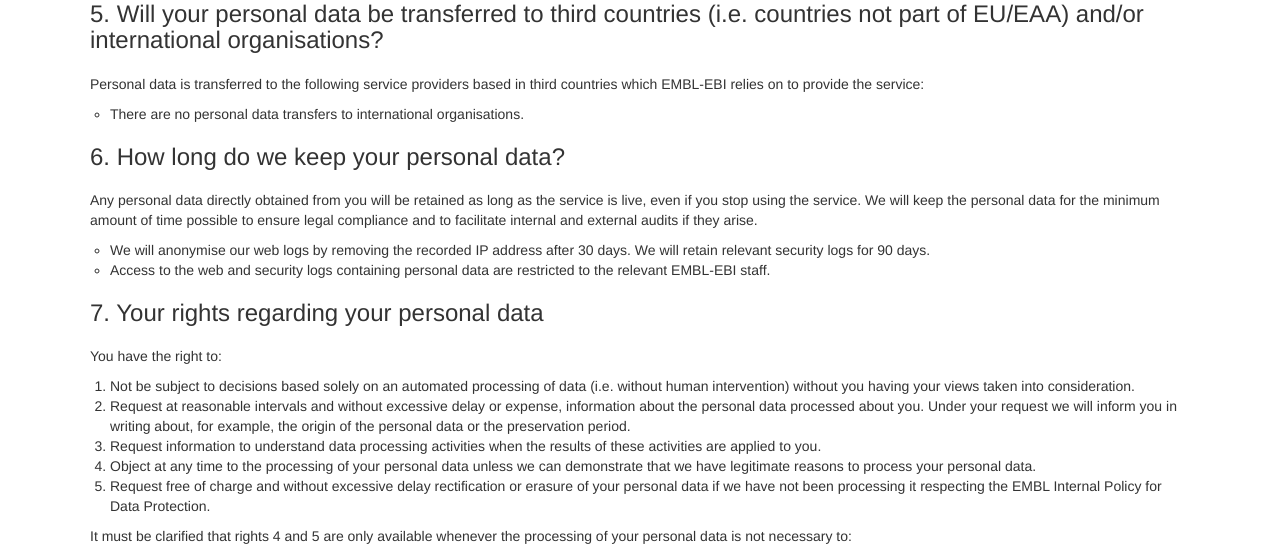
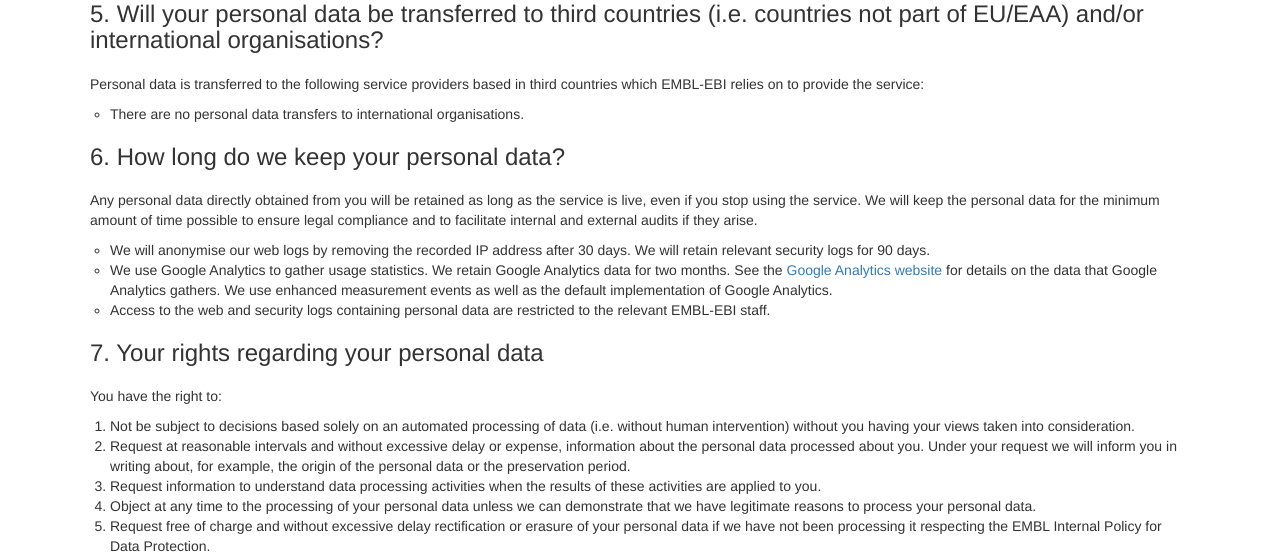
Before and after one commit to Ensembl/tark, a Django app: page /privacy_notice_tark in a window 1280 px wide. Shown: the part 1033-1586 px from the top of the page. Run offline with Django 3.2, Linux system fonts and the light colour scheme; parts of the project's set-up code (start-up, migrations or seed data) failed here and were passed over; some libraries are stand-ins or nearby versions.

Commit message:
Update privacy policy

```diff
--- a/tark/tark/templates/privacy_notice_tark.html
+++ b/tark/tark/templates/privacy_notice_tark.html
@@ -74,6 +74,13 @@ EMBL Heidelberg, Meyerhofstraße 1,
                 <li> We will anonymise our web logs by removing the recorded IP address after 30 days. We will retain
                     relevant security logs for 90 days.
                 </li>
+                <li>
+                    We use Google Analytics to gather usage statistics. We retain Google Analytics data for two months.
+                    See the
+                    <a href="https://support.google.com/analytics/answer/11593727?hl=en">Google Analytics website</a>
+                    for details on the data that Google Analytics gathers. We use enhanced measurement events as well as
+                    the default implementation of Google Analytics.
+                </li>
                 <li> Access to the web and security logs containing personal data are restricted to the relevant
                     EMBL-EBI staff.
                 </li>
```
